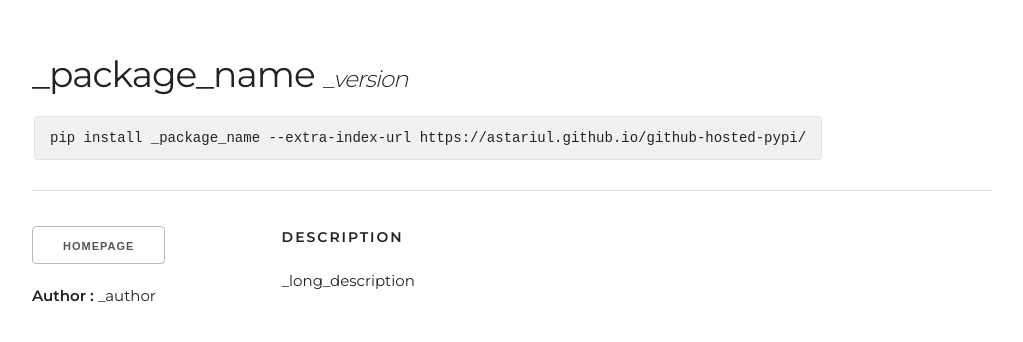
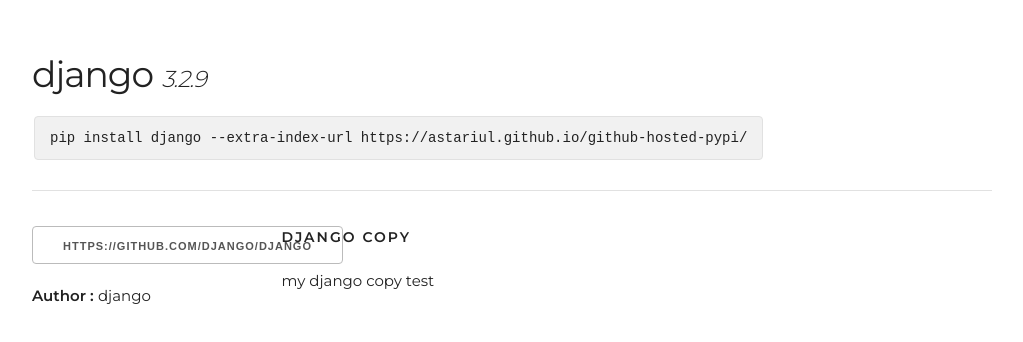
Before and after one commit to PhilipAbed/philippypi-renamed, a plain HTML site: page pkg_template.html in a window 1280 px wide. Shown: the part 104-446 px from the top of the page, without its empty margins (128-1151 px from the left). Drawn offline with nearby package versions, Linux system fonts and the light colour scheme.

Commit message:
Update pkg_template.html

```diff
--- a/pkg_template.html
+++ b/pkg_template.html
@@ -39,35 +39,35 @@
   <body>
    <div class="container">
     <section class="header">
-     _package_name
+     django
      <span>
      </span>
      <span class="version">
-      _version
+      3.2.9
      </span>
     </section>
-    <pre><code>pip install _package_name --extra-index-url https://astariul.github.io/github-hosted-pypi/</code></pre>
+    <pre><code>pip install django --extra-index-url https://astariul.github.io/github-hosted-pypi/</code></pre>
     <a href="_link">
     </a>
     <hr/>
     <div class="row">
      <div class="three columns">
       <button onclick="location.href='_homepage'">
-       Homepage
+       https://github.com/django/django
       </button>
       <p class="elem">
        <b>
         Author :
        </b>
-       _author
+       django
       </p>
      </div>
     <div class="nine columns">
      <h6 class="text-header">
-      Description
+      django copy
      </h6>
      <p>
-      _long_description
+      my django copy test
      </p>
     </div>
    </div>
```
